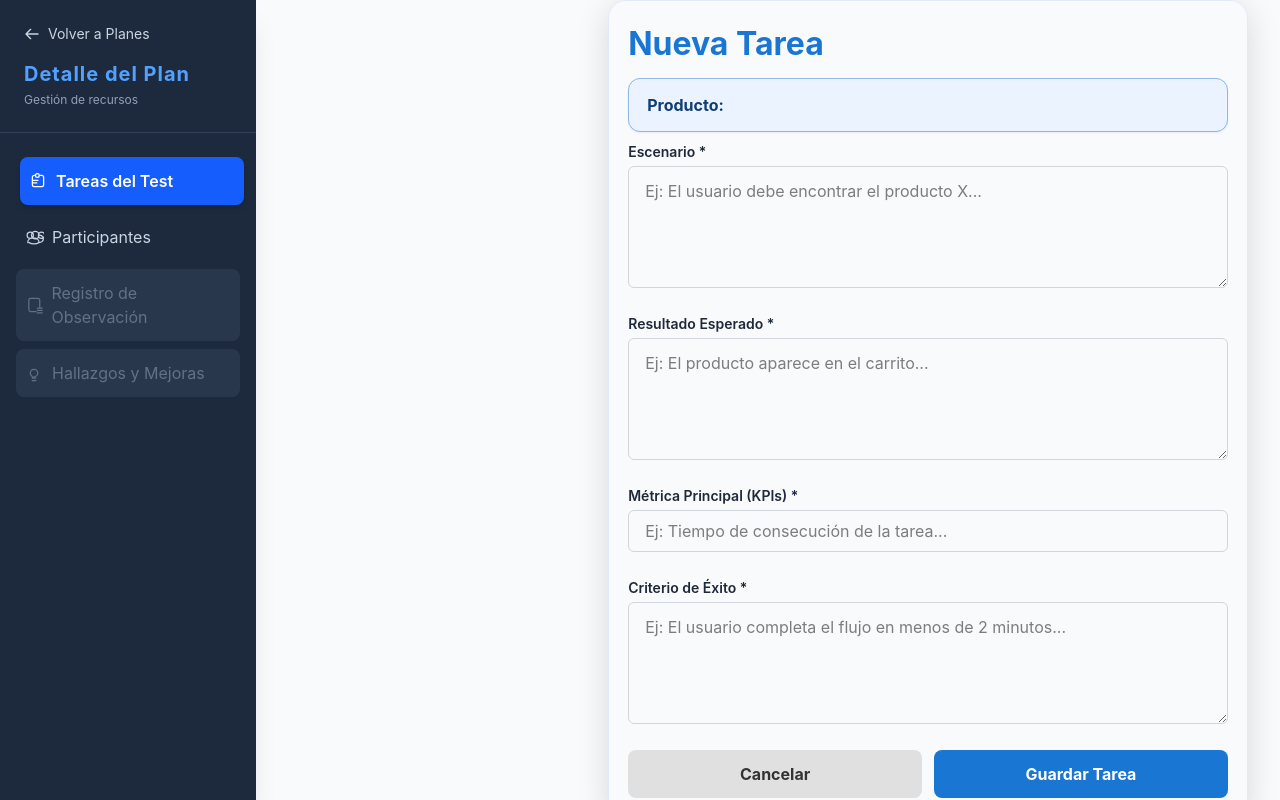
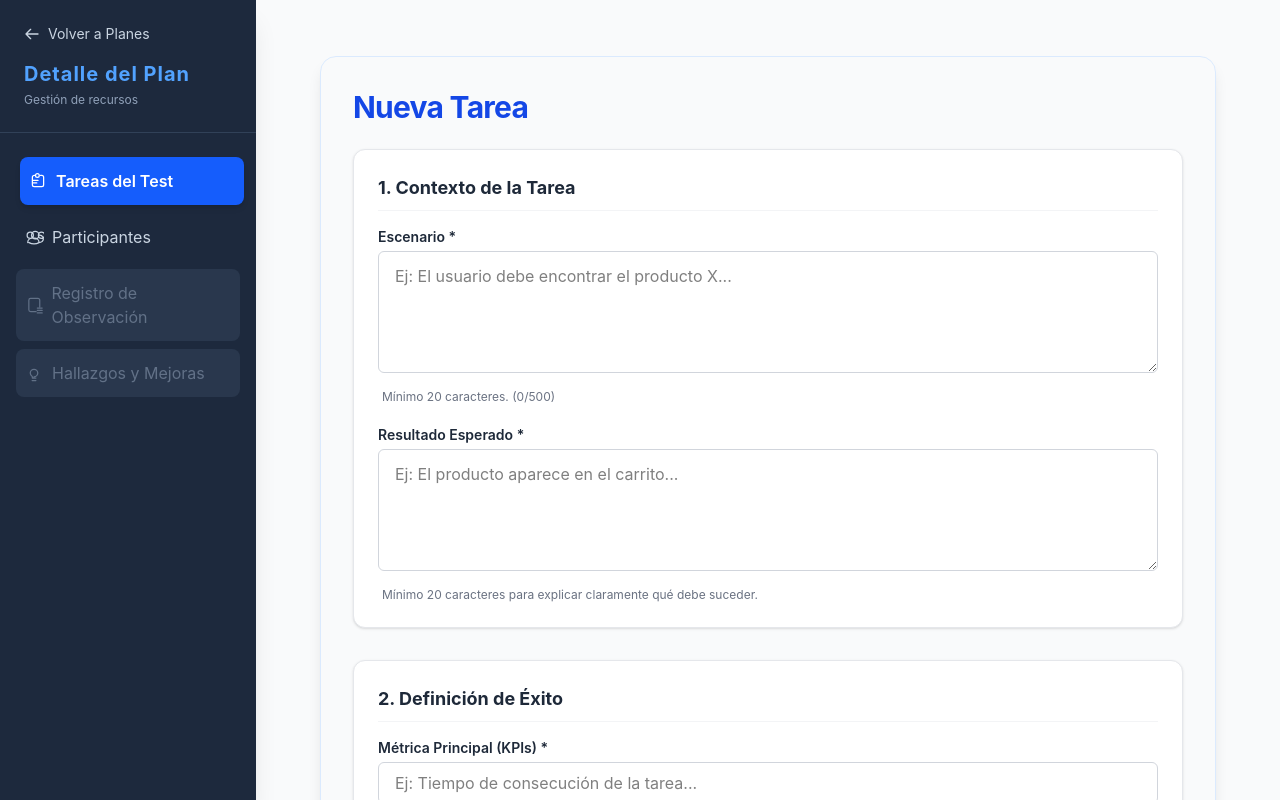
Before and after one commit to aaronreinoso/IHC-Grupo2, a React (Vite) app: page /#/planes-prueba/1/tareas/nueva in a window 1280 px wide. Built offline with nearby package versions, Linux system fonts and the light colour scheme; no server answers; the database is empty.

Commit message:
Mejoras en la tabla de tareas y formulario, incluyendo ajustes de estilo y accesibilidad

```diff
--- a/src/components/TareasTable.tsx
+++ b/src/components/TareasTable.tsx
@@ -11,66 +11,98 @@ const TareasTable: React.FC<TareasTableProps> = ({ tareas, onEdit, onDelete }) =
   const tableRef = useRef<HTMLTableElement>(null);
 
   return (
-    <div className="bg-white rounded-xl shadow-sm border border-gray-100 overflow-hidden" role="region" aria-labelledby="table-caption" tabIndex={0}>
+    <div
+      className="bg-white rounded-xl shadow-md border border-gray-200 overflow-hidden"
+      role="region"
+      aria-labelledby="table-caption"
+      tabIndex={0}
+    >
+      {/* Contenedor responsivo para scroll horizontal en móviles */}
       <div className="overflow-x-auto">
+        {/* Usamos min-w-[900px] para evitar que las columnas se aplasten en pantallas pequeñas */}
         <table
           ref={tableRef}
-          className="w-[100%] text-left table-fixed border-collapse"
+          className="w-full min-w-[900px] text-left table-fixed border-collapse"
           aria-label="Lista de tareas registradas"
         >
           <caption id="table-caption" className="sr-only">
             Tabla de tareas asignadas con sus respectivos detalles y acciones
           </caption>
           <thead>
-            <tr className="bg-gray-50 text-gray-600 text-sm uppercase tracking-wider">
-              <th scope="col" className="p-4 font-semibold border-b">Plan Asociado</th>
-              <th scope="col" className="p-4 font-semibold border-b w-1/4">Escenario</th>
-              <th scope="col" className="p-4 font-semibold border-b">Resultado Esperado</th>
-              <th scope="col" className="p-4 font-semibold border-b hidden md:table-cell">Métrica Principal</th>
-              <th scope="col" className="p-4 font-semibold border-b hidden lg:table-cell">Criterio de Éxito</th>
-              <th scope="col" className="p-4 font-semibold border-b text-center">Acciones</th>
+            <tr className="bg-gray-100 text-gray-700 text-sm uppercase tracking-wider border-b border-gray-300">
+              <th scope="col" className="p-4 font-bold w-[12%]">Plan Asociado</th>
+              <th scope="col" className="p-4 font-bold w-[25%]">Escenario</th>
+              <th scope="col" className="p-4 font-bold w-[22%]">Resultado Esperado</th>
+              <th scope="col" className="p-4 font-bold w-[16%]">Métrica Principal</th>
+              <th scope="col" className="p-4 font-bold w-[15%]">Criterio de Éxito</th>
+              <th scope="col" className="p-4 font-bold w-[10%] text-center">Acciones</th>
             </tr>
           </thead>
-          <tbody className="divide-y divide-gray-100 text-gray-700 text-sm">
+          <tbody className="divide-y divide-gray-200 text-gray-700 text-sm">
             {tareas.length === 0 ? (
-              <tr><td colSpan={6} className="p-8 text-center text-gray-500 italic">No hay tareas registradas para este plan.</td></tr>
+              <tr>
+                <td colSpan={6} className="p-8 text-center text-gray-500 font-medium">
+                  No hay tareas registradas para este plan.
+                </td>
+              </tr>
             ) : (
               tareas.map(tarea => (
-                <tr key={tarea.id} className="hover:bg-blue-50/50 transition-colors" aria-rowindex={tareas.indexOf(tarea) + 1}>
-                  <td className="p-4">
-                    <span className="inline-flex items-center px-2 py-0.5 rounded text-xs font-medium bg-blue-50 text-blue-700 border border-blue-200">
+                <tr
+                  key={tarea.id}
+                  className="hover:bg-blue-50/60 focus-within:bg-blue-50/60 transition-colors"
+                  aria-rowindex={tareas.indexOf(tarea) + 1}
+                >
+                  {/* Se agregó align-top para que el texto siempre inicie arriba si otra celda es más grande */}
+                  <td className="p-4 align-top">
+                    <span className="inline-flex items-center px-2.5 py-1 rounded-md text-xs font-bold bg-indigo-50 text-indigo-800 border border-indigo-200">
                       {Array.isArray(tarea.pruebas_usabilidad)
                         ? tarea.pruebas_usabilidad[0]?.producto
                         : tarea.pruebas_usabilidad?.producto || "Sin asignar"}
                     </span>
                   </td>
-                  <td className="p-4">
-                    <div className="line-clamp-3" title={tarea.escenario}>{tarea.escenario}</div>
+                  <td className="p-4 align-top">
+                    {/* line-clamp-3 limita a 3 líneas. El atributo title permite ver todo al pasar el mouse */}
+                    <div className="line-clamp-3 text-gray-900 font-medium" title={tarea.escenario}>
+                      {tarea.escenario}
+                    </div>
                   </td>
-                  <td className="p-4">
-                    <div className="line-clamp-2" title={tarea.resultado_esperado}>{tarea.resultado_esperado}</div>
+                  <td className="p-4 align-top">
+                    <div className="line-clamp-3 text-gray-700" title={tarea.resultado_esperado}>
+                      {tarea.resultado_esperado}
+                    </div>
                   </td>
-                  <td className="p-4 hidden md:table-cell">
-                    <div className="line-clamp-2">{tarea.metrica_principal}</div>
+                  <td className="p-4 align-top">
+                    <div className="line-clamp-2 text-gray-600" title={tarea.metrica_principal}>
+                      {tarea.metrica_principal}
+                    </div>
                   </td>
-                  <td className="p-4 hidden lg:table-cell">
-                    <div className="line-clamp-2">{tarea.criterio_exito}</div>
+                  <td className="p-4 align-top">
+                    <div className="line-clamp-2 text-gray-600" title={tarea.criterio_exito}>
+                      {tarea.criterio_exito}
+                    </div>
                   </td>
-                  <td className="p-4 text-center whitespace-nowrap">
+                  <td className="p-4 align-top text-center">
+                    {/* Botones apilados con nuevos colores y anillos de foco para accesibilidad */}
+                    <div className="flex flex-col gap-2 items-center justify-center">
                       <button
                         onClick={() => onEdit(tarea.id, tarea.escenario)}
-                      className="mr-2 px-3 py-1.5 bg-green-800 hover:bg-green-900 text-white font-medium rounded transition-colors"
-                      aria-label={`Editar tarea`}
+                        className="w-full px-3 py-2 bg-blue-600 hover:bg-blue-700 text-white text-xs font-bold rounded-lg shadow-sm focus:outline-none focus:ring-4 focus:ring-blue-300 transition-all flex justify-center items-center gap-1"
+                        aria-label={`Editar tarea: ${tarea.escenario.substring(0, 20)}...`}
                       >
+                        {/* Ícono de lápiz para accesibilidad visual */}
+                        <svg className="w-4 h-4" fill="none" stroke="currentColor" viewBox="0 0 24 24" xmlns="http://www.w3.org/2000/svg" aria-hidden="true"><path strokeLinecap="round" strokeLinejoin="round" strokeWidth={2} d="M15.232 5.232l3.536 3.536m-2.036-5.036a2.5 2.5 0 113.536 3.536L6.5 21.036H3v-3.572L16.732 3.732z" /></svg>
                         Editar
                       </button>
                       <button
                         onClick={() => onDelete(tarea.id, tarea.escenario)}
-                      className="px-3 py-1.5 bg-red-600 hover:bg-red-700 text-white font-medium rounded transition-colors"
-                      aria-label={`Eliminar tarea`}
+                        className="w-full px-3 py-2 bg-rose-600 hover:bg-rose-700 text-white text-xs font-bold rounded-lg shadow-sm focus:outline-none focus:ring-4 focus:ring-rose-300 transition-all flex justify-center items-center gap-1"
+                        aria-label={`Eliminar tarea: ${tarea.escenario.substring(0, 20)}...`}
                       >
+                        {/* Ícono de basura */}
+                        <svg className="w-4 h-4" fill="none" stroke="currentColor" viewBox="0 0 24 24" xmlns="http://www.w3.org/2000/svg" aria-hidden="true"><path strokeLinecap="round" strokeLinejoin="round" strokeWidth={2} d="M19 7l-.867 12.142A2 2 0 0116.138 21H7.862a2 2 0 01-1.995-1.858L5 7m5 4v6m4-6v6m1-10V4a1 1 0 00-1-1h-4a1 1 0 00-1 1v3M4 7h16" /></svg>
                         Eliminar
                       </button>
+                    </div>
                   </td>
                 </tr>
               ))
--- a/src/pages/TareaForm.tsx
+++ b/src/pages/TareaForm.tsx
@@ -15,7 +15,6 @@ const initialState: Omit<TareaFormState, 'prueba_id'> = {
 };
 
 const TareaForm: React.FC = () => {
-  // Leemos planId y tareaId de la ruta
   const { planId, tareaId } = useParams();
   const navigate = useNavigate();
 
@@ -129,7 +128,7 @@ const TareaForm: React.FC = () => {
         setFeedback("Error al guardar: " + error.message);
       } else {
         navigate(`/planes-prueba/${planId}/tareas`, {
-          state: { feedback: editMode ? "¡Tarea actualizada correctamente!" : "¡Tarea guardada correctamente, !" }
+          state: { feedback: editMode ? "¡Tarea actualizada correctamente!" : "¡Tarea guardada correctamente!" }
         });
       }
     } catch (err) {
@@ -141,39 +140,51 @@ const TareaForm: React.FC = () => {
   };
 
   return (
-    <div style={{ maxWidth: "85vh", marginLeft: "40vh", marginTop: "-4vh", display: "flex",flexDirection: "column", padding: "2%",minHeight: "100vh", background: "#f9fafb", borderRadius: 18, boxShadow: "0 6px 32px #0002", border: '1px solid #e3eafc' }}>
-      <h1 style={{ fontSize: "2rem", fontWeight: "bold", color: '#1976d2', marginBottom: 10 }}>
+    <div className="w-full max-w-4xl mx-auto my-6 p-4 sm:p-8 bg-gray-50 rounded-2xl shadow-lg border border-blue-100">
+
+      {/* Cabecera Responsiva */}
+      <header className="mb-6">
+        <h1 className="text-2xl sm:text-3xl font-bold text-blue-700 tracking-tight mb-4">
           {editMode ? "Editar Tarea" : "Nueva Tarea"}
         </h1>
 
+        {/* Recordatorio de Contexto (Lógica de tu compañero, estilos tuyos) */}
+        {producto && (
           <div
-        style={{
-          marginBottom: 10,
-          padding: "14px 18px",
-          background: "#EAF3FF",
-          border: "1px solid #8FB7E8",
-          borderRadius: 12,
-          color: "#0F3D75",
-          fontSize: "1rem",
-          fontWeight: 700,
-          lineHeight: 1.5,
-          boxShadow: "0 1px 2px rgba(15, 61, 117, 0.08)",
-        }}
+            className="p-4 bg-blue-50 border border-blue-200 rounded-xl text-blue-900 shadow-sm flex items-center gap-2"
             aria-label="Información del producto"
           >
-        Producto: <span style={{ fontWeight: 600, color: "#0A2E57" }}>{producto}</span>
+            <span className="font-medium">Producto a evaluar:</span>
+            <span className="font-bold text-blue-800">{producto}</span>
           </div>
+        )}
+      </header>
 
+      {/* Sistema de Feedback Accesible */}
       {feedback && (
-        <div role="status" aria-live="polite" style={{ color: feedback.startsWith("Error") ? "#d32f2f" : "#388e3c", fontWeight: "bold", marginBottom: 18, fontSize: 18, borderRadius: 8, background: feedback.startsWith("Error") ? "#ffebee" : "#e8f5e9", padding: 12, border: `1px solid ${feedback.startsWith("Error") ? "#ffcdd2" : "#c8e6c9"}` }}>
+        <div
+          role="status"
+          aria-live="polite"
+          className={`p-4 mb-6 rounded-xl text-base font-semibold shadow-sm ${
+            feedback.startsWith("Error")
+              ? "bg-red-50 text-red-700 border border-red-200"
+              : "bg-green-50 text-green-700 border border-green-200"
+          }`}
+        >
           {feedback}
         </div>
       )}
 
-      <form onSubmit={handleSubmit} noValidate style={{ display: 'flex', flexDirection: 'column', gap: 10 }}>
+      {/* Formulario con Agrupación Gestalt */}
+      <form onSubmit={handleSubmit} noValidate className="space-y-8">
 
-
-
+        {/* BLOQUE 1: Contexto de la Tarea */}
+        <section className="bg-white p-5 sm:p-6 rounded-xl border border-gray-200 shadow-sm">
+          <h2 className="text-lg font-bold text-gray-800 mb-4 pb-2 border-b border-gray-100">
+            1. Contexto de la Tarea
+          </h2>
+          <div className="space-y-5">
+            <div>
               <AccessibleTextarea
                 id="escenario"
                 name="escenario"
@@ -186,7 +197,12 @@ const TareaForm: React.FC = () => {
                 required
                 placeholder="Ej: El usuario debe encontrar el producto X..."
               />
+              <p className="text-xs text-gray-500 mt-1 ml-1" aria-hidden="true">
+                Mínimo 20 caracteres. ({form.escenario.length}/500)
+              </p>
+            </div>
 
+            <div>
               <AccessibleTextarea
                 id="resultado_esperado"
                 name="resultado_esperado"
@@ -199,7 +215,20 @@ const TareaForm: React.FC = () => {
                 required
                 placeholder="Ej: El producto aparece en el carrito..."
               />
+              <p className="text-xs text-gray-500 mt-1 ml-1" aria-hidden="true">
+                Mínimo 20 caracteres para explicar claramente qué debe suceder.
+              </p>
+            </div>
+          </div>
+        </section>
 
+        {/* BLOQUE 2: Definición de Éxito */}
+        <section className="bg-white p-5 sm:p-6 rounded-xl border border-gray-200 shadow-sm">
+          <h2 className="text-lg font-bold text-gray-800 mb-4 pb-2 border-b border-gray-100">
+            2. Definición de Éxito
+          </h2>
+          <div className="space-y-5">
+            <div>
               <AccessibleInput
                 id="metrica_principal"
                 name="metrica_principal"
@@ -212,7 +241,12 @@ const TareaForm: React.FC = () => {
                 required
                 placeholder="Ej: Tiempo de consecución de la tarea..."
               />
+              <p className="text-xs text-gray-500 mt-1 ml-1" aria-hidden="true">
+                ¿Qué vas a medir en esta tarea?
+              </p>
+            </div>
 
+            <div>
               <AccessibleTextarea
                 id="criterio_exito"
                 name="criterio_exito"
@@ -225,12 +259,27 @@ const TareaForm: React.FC = () => {
                 required
                 placeholder="Ej: El usuario completa el flujo en menos de 2 minutos..."
               />
+              <p className="text-xs text-gray-500 mt-1 ml-1" aria-hidden="true">
+                Define la condición exacta para que la tarea sea exitosa.
+              </p>
+            </div>
+          </div>
+        </section>
 
-        <div style={{ display: 'flex', gap: '2%' }}>
-          <button type="button" onClick={() => setShowCancelModal(true)} style={{ fontWeight: "bold", padding: '12px 24px', background: '#e0e0e0', color: '#333', border: 'none', borderRadius: '8px', cursor: 'pointer', flex: 1 }}>
+        {/* Botones de Acción (Responsivos: Columna en móvil, fila en PC) */}
+        <div className="flex flex-col-reverse sm:flex-row gap-4 pt-4">
+          <button
+            type="button"
+            onClick={() => setShowCancelModal(true)}
+            className="w-full sm:w-1/3 py-3 px-4 font-bold text-gray-700 bg-gray-200 hover:bg-gray-300 rounded-xl transition-colors"
+          >
             Cancelar
           </button>
-          <button type="submit" disabled={loading} style={{ fontWeight: "bold", padding: '12px 24px', background: '#1976d2', color: '#fff', border: 'none', borderRadius: '8px', cursor: 'pointer', flex: 1 }}>
+          <button
+            type="submit"
+            disabled={loading}
+            className="w-full sm:w-2/3 py-3 px-4 font-bold text-white bg-blue-600 hover:bg-blue-700 rounded-xl shadow-md transition-colors disabled:bg-blue-400"
+          >
             {loading ? "Guardando..." : "Guardar Tarea"}
           </button>
         </div>
--- a/src/pages/TareasList.tsx
+++ b/src/pages/TareasList.tsx
@@ -81,15 +81,17 @@ const TareasList: React.FC = () => {
   });
 
   return (
-    <div className="max-w-6xl mx-auto py-8">
+    /* AARÓN: Se añadió px-4 sm:px-6 lg:px-8 para responsividad en bordes de celular */
+    <div className="max-w-6xl mx-auto py-8 px-4 sm:px-6 lg:px-8">
+
       {/* Cabecera */}
       <div className="flex items-center mb-6">
-        <h1 className="text-3xl font-bold text-gray-800 tracking-tight">Tareas del Test</h1>
+        <h1 className="text-2xl sm:text-3xl font-bold text-gray-800 tracking-tight">Tareas del Test</h1>
       </div>
 
-      {/* Feedback y Errores */}
+      {/* Feedback y Errores (Accesibles) */}
       {error && (
-        <div className="p-4 mb-6 rounded-lg text-sm font-semibold text-center shadow-sm bg-red-50 text-red-700 border border-red-200" role="alert">
+        <div className="p-4 mb-6 rounded-xl text-sm font-semibold text-center shadow-sm bg-red-50 text-red-700 border border-red-200" role="alert">
           {error}
         </div>
       )}
@@ -98,7 +100,7 @@ const TareasList: React.FC = () => {
         <div
           role="status"
           aria-live="polite"
-          className={`p-4 mb-6 rounded-lg text-sm font-semibold text-center shadow-sm ${feedback.startsWith("Error") ? "bg-red-50 text-red-700 border border-red-200" : "bg-green-50 text-green-700 border border-green-200"}`}
+          className={`p-4 mb-6 rounded-xl text-sm font-semibold text-center shadow-sm ${feedback.startsWith("Error") ? "bg-red-50 text-red-700 border border-red-200" : "bg-green-50 text-green-700 border border-green-200"}`}
         >
           {feedback}
         </div>
@@ -107,19 +109,32 @@ const TareasList: React.FC = () => {
       {/* Controles: Búsqueda y Botón Nuevo */}
       <div className="flex flex-col md:flex-row justify-between items-center mb-6 gap-4">
         <div className="w-full md:w-1/2">
-          {/* Reutilizamos tu componente TareasSearch, pero si tiene estilos fijos, tal vez debas envolverlo o ajustarlo */}
           <TareasSearch search={search} setSearch={setSearch} />
         </div>
+
+        {/* AARÓN: Accesibilidad de teclado (focus:ring) e ícono para el botón principal */}
         <Link
           to={`/planes-prueba/${planId}/tareas/nueva`}
-          className="w-full md:w-auto px-6 py-3 bg-blue-600 hover:bg-blue-700 text-white font-semibold rounded-xl shadow-sm transition-all flex items-center justify-center gap-2"
-          aria-label="Crear nueva tarea"
+          className="w-full md:w-auto px-6 py-3 bg-blue-600 hover:bg-blue-700 text-white font-bold rounded-xl shadow-md focus:outline-none focus:ring-4 focus:ring-blue-300 transition-all flex items-center justify-center gap-2"
+          aria-label="Crear nueva tarea para este plan de prueba"
         >
-          + Nueva Tarea
+          <svg className="w-5 h-5" fill="none" stroke="currentColor" viewBox="0 0 24 24" aria-hidden="true">
+            <path strokeLinecap="round" strokeLinejoin="round" strokeWidth="2" d="M12 4v16m8-8H4"></path>
+          </svg>
+          Nueva Tarea
         </Link>
       </div>
 
-      {loading && <div aria-live="polite" className="text-gray-500 text-center p-8">Cargando datos...</div>}
+      {/* AARÓN: UI de Loading mejorada (Spinner + Accesibilidad aria-busy) */}
+      {loading && (
+        <div aria-live="polite" aria-busy="true" className="flex flex-col items-center justify-center py-16">
+          <svg className="animate-spin h-10 w-10 text-blue-600 mb-4" xmlns="http://www.w3.org/2000/svg" fill="none" viewBox="0 0 24 24">
+            <circle className="opacity-25" cx="12" cy="12" r="10" stroke="currentColor" strokeWidth="4"></circle>
+            <path className="opacity-75" fill="currentColor" d="M4 12a8 8 0 018-8V0C5.373 0 0 5.373 0 12h4zm2 5.291A7.962 7.962 0 014 12H0c0 3.042 1.135 5.824 3 7.938l3-2.647z"></path>
+          </svg>
+          <p className="text-gray-500 font-medium text-lg">Cargando tareas...</p>
+        </div>
+      )}
 
       {!loading && !error && (
         <TareasTable
```
Lines whose indentation alone changed are shown as unchanged.
